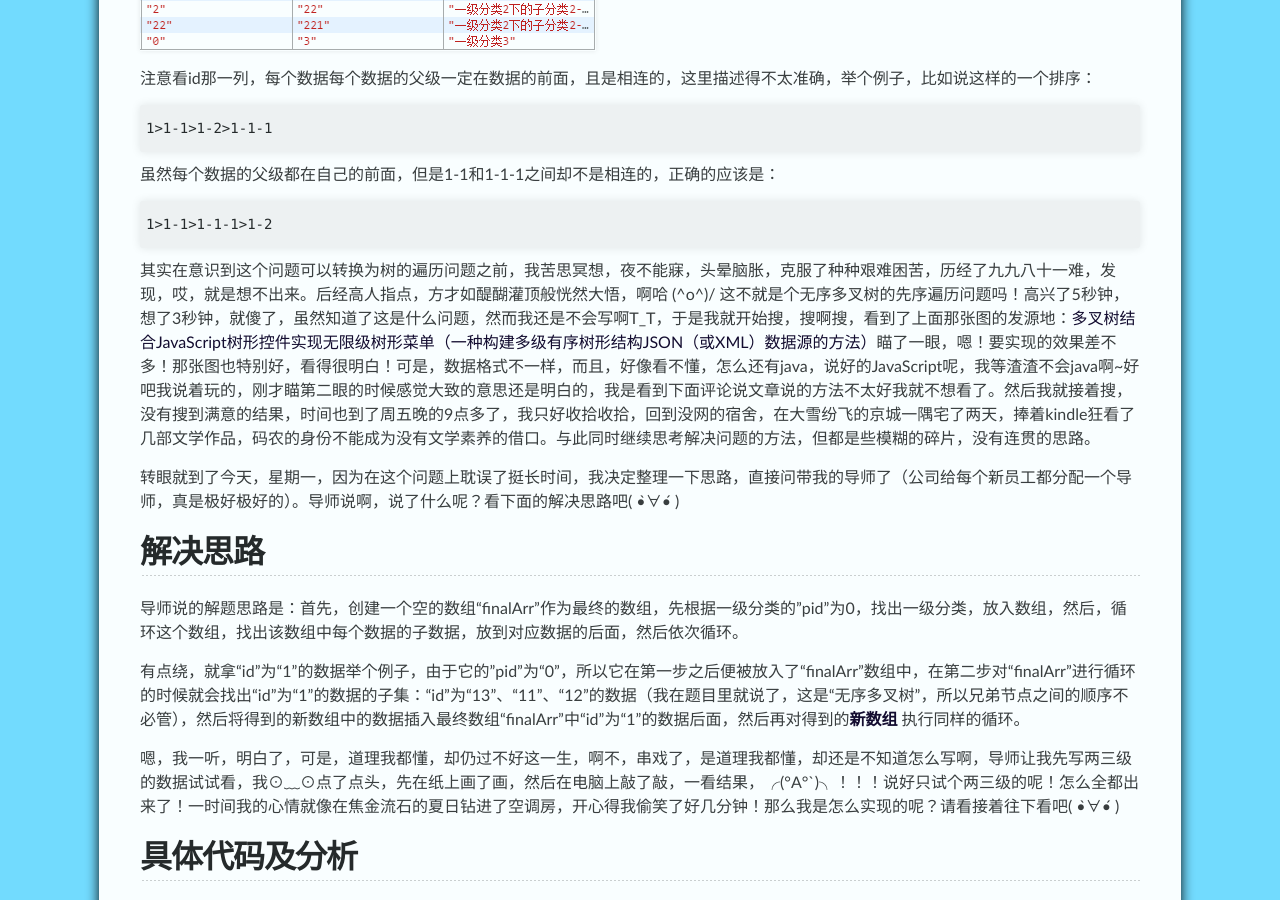
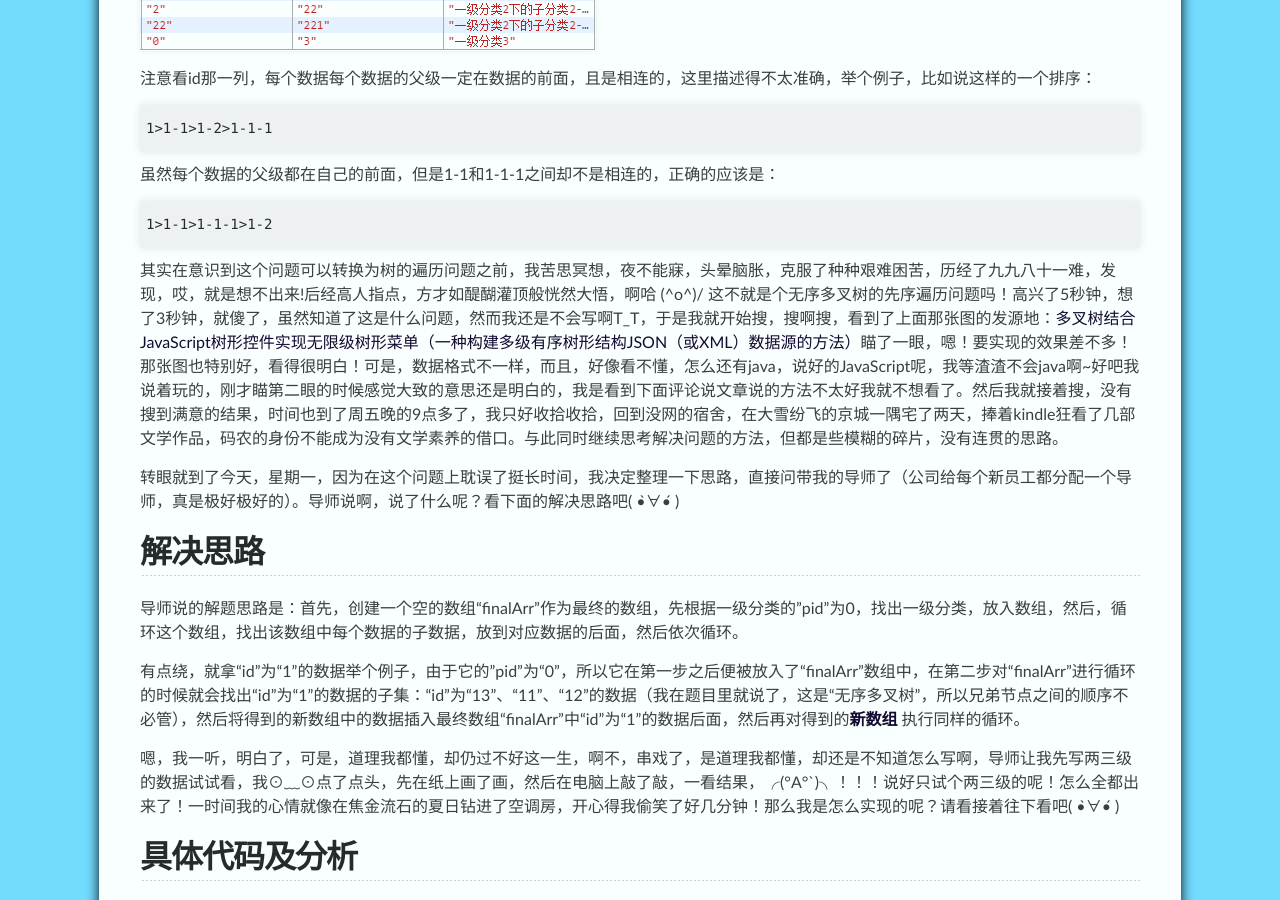
Before and after one commit to wznonstop/wznonstop.github.io, a Jekyll site: the page built from _posts/2015-11-23-JavaScript实现无序多叉树先序遍历的效果.md, in a window 1280 px wide and 900 px high, scrolled down 4033 px. Built offline with Jekyll 4.4.1, drawn with Linux system fonts in a browser that asks for light colours.

```diff
--- a/_posts/2015-11-23-JavaScript实现无序多叉树先序遍历的效果.md
+++ b/_posts/2015-11-23-JavaScript实现无序多叉树先序遍历的效果.md
@@ -142,7 +142,7 @@ JavaScript实现无序多叉树先序遍历的效果
     1>1-1>1-1-1>1-2
 
 
-其实在意识到这个问题可以转换为树的遍历问题之前，我苦思冥想，夜不能寐，头晕脑胀，克服了种种艰难困苦，历经了九九八十一难，发现，哎，就是想不出来。后经高人指点，方才如醍醐灌顶般恍然大悟，啊哈    \(^o^)/  这不就是个无序多叉树的先序遍历问题吗！高兴了5秒钟，想了3秒钟，就傻了，虽然知道了这是什么问题，然而我还是不会写啊T_T，于是我就开始搜，搜啊搜，看到了上面那张图的发源地：[多叉树结合JavaScript树形控件实现无限级树形菜单（一种构建多级有序树形结构JSON（或XML）数据源的方法）](http://www.iteye.com/topic/1122125)瞄了一眼，嗯！要实现的效果差不多！那张图也特别好，看得很明白！可是，数据格式不一样，而且，好像看不懂，怎么还有java，说好的JavaScript呢，我等渣渣不会java啊~好吧我说着玩的，刚才瞄第二眼的时候感觉大致的意思还是明白的，我是看到下面评论说文章说的方法不太好我就不想看了。然后我就接着搜，没有搜到满意的结果，时间也到了周五晚的9点多了，我只好收拾收拾，回到没网的宿舍，在大雪纷飞的京城一隅宅了两天，捧着kindle狂看了几部文学作品，码农的身份不能成为没有文学素养的借口。与此同时继续思考解决问题的方法，但都是些模糊的碎片，没有连贯的思路。
+其实在意识到这个问题可以转换为树的遍历问题之前，我苦思冥想，夜不能寐，头晕脑胀，克服了种种艰难困苦，历经了九九八十一难，发现，哎，就是想不出来!后经高人指点，方才如醍醐灌顶般恍然大悟，啊哈    \(^o^)/  这不就是个无序多叉树的先序遍历问题吗！高兴了5秒钟，想了3秒钟，就傻了，虽然知道了这是什么问题，然而我还是不会写啊T_T，于是我就开始搜，搜啊搜，看到了上面那张图的发源地：[多叉树结合JavaScript树形控件实现无限级树形菜单（一种构建多级有序树形结构JSON（或XML）数据源的方法）](http://www.iteye.com/topic/1122125)瞄了一眼，嗯！要实现的效果差不多！那张图也特别好，看得很明白！可是，数据格式不一样，而且，好像看不懂，怎么还有java，说好的JavaScript呢，我等渣渣不会java啊~好吧我说着玩的，刚才瞄第二眼的时候感觉大致的意思还是明白的，我是看到下面评论说文章说的方法不太好我就不想看了。然后我就接着搜，没有搜到满意的结果，时间也到了周五晚的9点多了，我只好收拾收拾，回到没网的宿舍，在大雪纷飞的京城一隅宅了两天，捧着kindle狂看了几部文学作品，码农的身份不能成为没有文学素养的借口。与此同时继续思考解决问题的方法，但都是些模糊的碎片，没有连贯的思路。
 
 转眼就到了今天，星期一，因为在这个问题上耽误了挺长时间，我决定整理一下思路，直接问带我的导师了（公司给每个新员工都分配一个导师，真是极好极好的）。导师说啊，说了什么呢？看下面的解决思路吧( •̀∀•́ )
 
```
